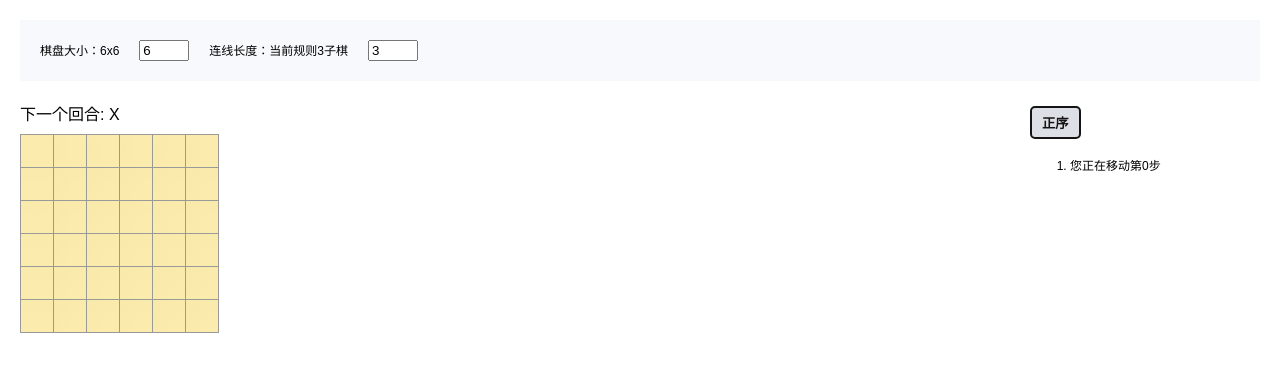
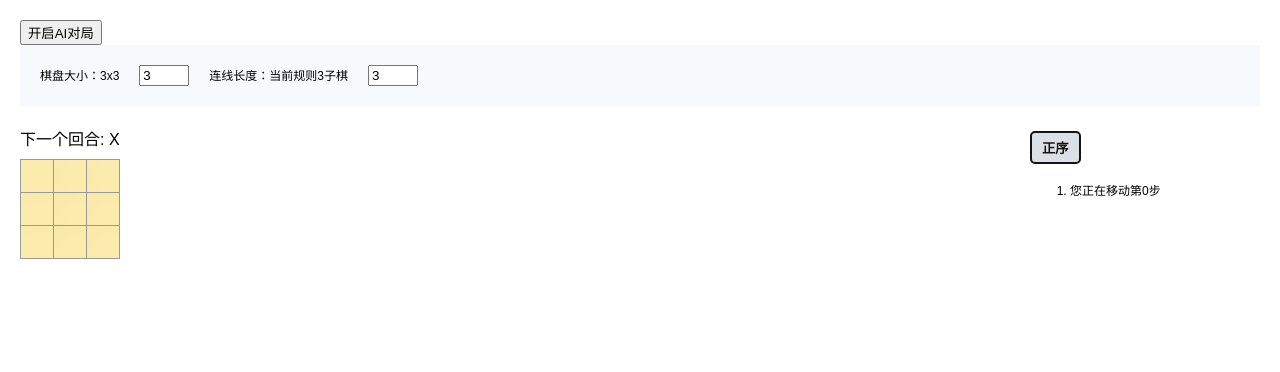
Before and after one commit to LianTianNo1/Tic-Tac-Toe-Demo, a React (Create React App) app: page / in a window 1280 px wide. Shown: the top 372 px of the page. Built offline with nearby package versions, Linux system fonts and the light colour scheme.

Commit message:
FEAT: 添加切换AI 的按钮

```diff
--- a/src/components/Game/index.tsx
+++ b/src/components/Game/index.tsx
@@ -1,3 +1,4 @@
+/* eslint-disable no-console */
 import React, { Component } from 'react';
 import { connect } from 'react-redux';
 import { setHistory, setCurrentMove, setWinLength, setBoardSize, setIsAscendinge } from 'store/actions';
@@ -5,15 +6,16 @@ import { Board, Input } from 'components';
 import { calculateRowCol } from 'utils';
 
 /** 默认棋盘大小长度 */
-export const DEFAULT_BOARD_SIZE = 6;
+export const DEFAULT_BOARD_SIZE = 3;
 /** 默认连线长度 */
 export const DEFAULT_WIN_LENGTH = 3;
 /** 默认第0步 */
 export const DEFAULT_CURRENT_MOVE = 0;
 
-class Game extends Component<Game.GameProps> {
+class Game extends Component<Game.GameProps, Game.GameState> {
     constructor (props: Game.GameProps) {
         super(props);
+        this.state = { isAI: false };
     }
 
     /** 棋盘大小改变 */
@@ -57,19 +59,24 @@ class Game extends Component<Game.GameProps> {
         this.props.setIsAscendinge(!isAscending);
     };
 
+    /** 切换AI对局 */
+    toggleAI = () => {
+        const { isAI } = this.state;
+        this.setState({ isAI: !isAI });
+        /** 重置棋盘大小和步数 */
+        this.props.setHistory([Array(DEFAULT_BOARD_SIZE * DEFAULT_BOARD_SIZE).fill(null)]);
+        this.props.setCurrentMove(DEFAULT_CURRENT_MOVE);
+    };
+
     /** 计算 xIsNext */
     private getXIsNext (): boolean {
-        const { currentMove } = this.props;
+        const { currentMove = 0 } = this.props;
         return currentMove % 2 === 0;
     }
 
     render () {
-        const { boardSize, winLength, isAscending } = this.props;
-        const {
-            history,
-            currentMove,
-            currentSquares,
-        } = this.props;
+        const { boardSize, winLength, isAscending, history, currentMove, currentSquares } = this.props;
+        const { isAI } = this.state;
 
         /** 下一步回合是 X 吗 */
         const xIsNext: boolean = this.getXIsNext();
@@ -110,7 +117,8 @@ class Game extends Component<Game.GameProps> {
 
         return (
             <div className="game">
-                <div className="game-setting">
+                <button onClick={this.toggleAI}>{`${isAI ? '关闭' : '开启'}AI对局`}</button>
+                {!isAI && <div className="game-setting">
                     <Input
                         type="number"
                         value={boardSize}
@@ -124,7 +132,7 @@ class Game extends Component<Game.GameProps> {
                         onChange={this.handleWinLengthChange}
                         label={`连线长度：当前规则${winLength}子棋`}
                     />
-                </div>
+                </div>}
                 <div className="game-wrap">
                     <div className="game-board">
                         <Board
```
Also changed, not shown: src/type.d.ts (+8 -0 lines).
